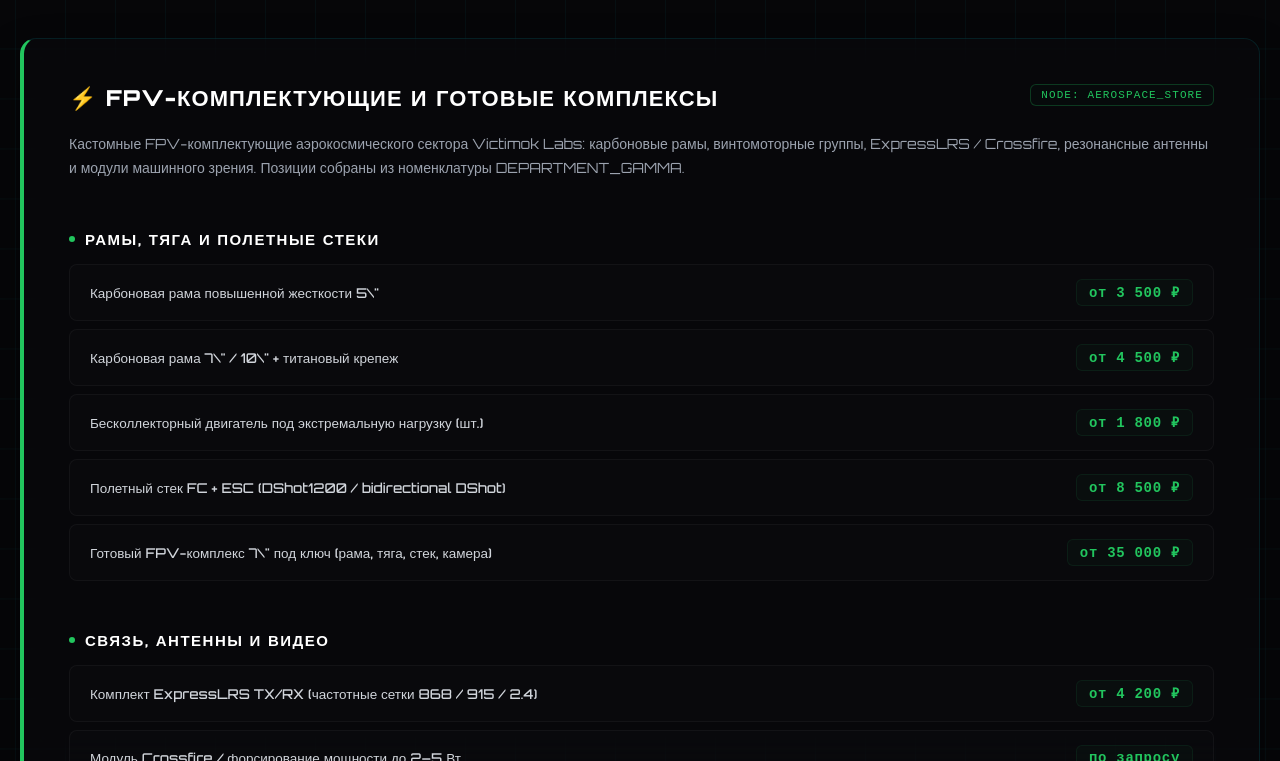
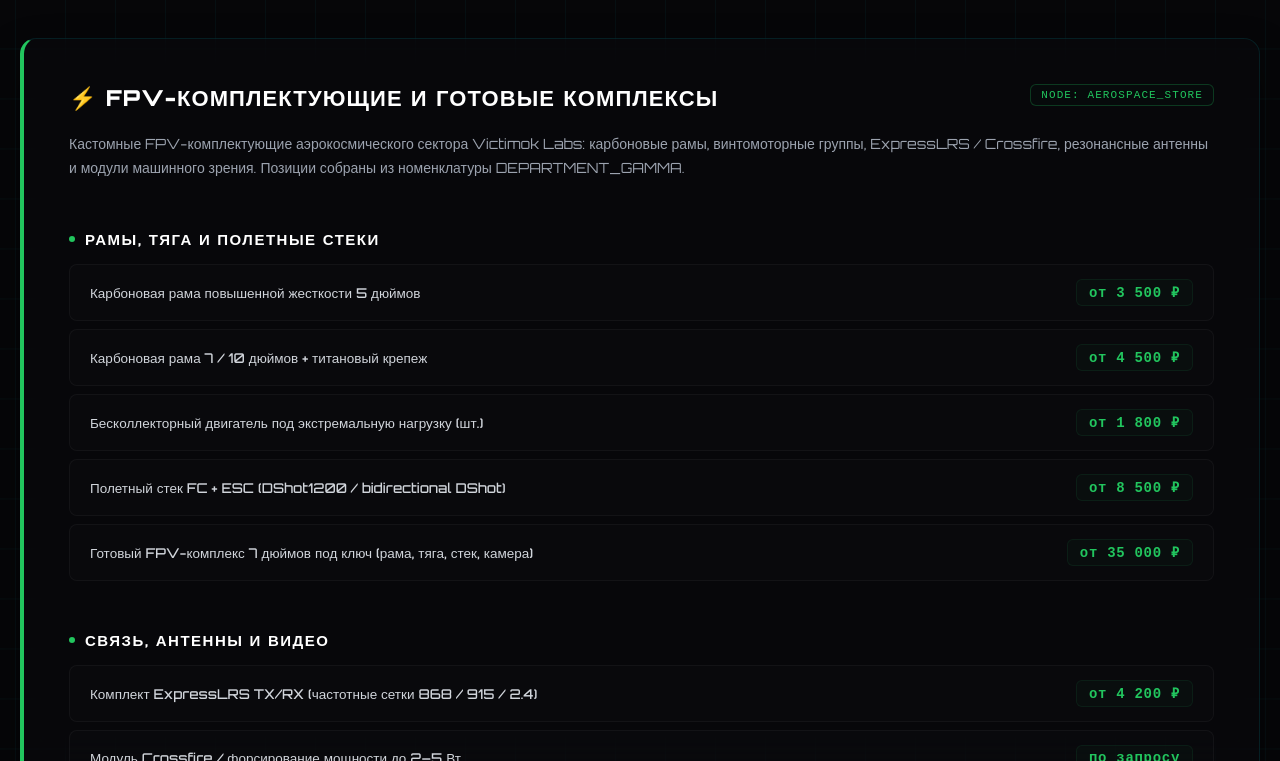
Before and after one commit to Johny-Silverhand/victimok-labs, a Next.js app: page /shop in a window 1280 px wide. Shown: the part 604-1365 px from the top of the page. Built offline with nearby package versions, Linux system fonts and the light colour scheme.

Commit message:
Use Russian inch wording in shop SKUs

```diff
--- a/app/shop/page.tsx
+++ b/app/shop/page.tsx
@@ -13,11 +13,11 @@
         {
           groupName: "Рамы, тяга и полетные стеки",
           items: [
-            { name: "Карбоновая рама повышенной жесткости 5\\\"", price: "от 3 500 ₽" },
-            { name: "Карбоновая рама 7\\\" / 10\\\" + титановый крепеж", price: "от 4 500 ₽" },
+            { name: "Карбоновая рама повышенной жесткости 5 дюймов", price: "от 3 500 ₽" },
+            { name: "Карбоновая рама 7 / 10 дюймов + титановый крепеж", price: "от 4 500 ₽" },
             { name: "Бесколлекторный двигатель под экстремальную нагрузку (шт.)", price: "от 1 800 ₽" },
             { name: "Полетный стек FC + ESC (DShot1200 / bidirectional DShot)", price: "от 8 500 ₽" },
-            { name: "Готовый FPV-комплекс 7\\\" под ключ (рама, тяга, стек, камера)", price: "от 35 000 ₽" }
+            { name: "Готовый FPV-комплекс 7 дюймов под ключ (рама, тяга, стек, камера)", price: "от 35 000 ₽" }
           ]
         },
         {
```
